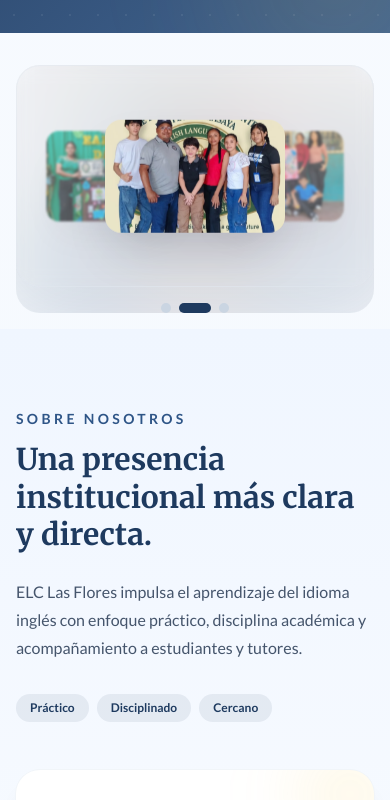
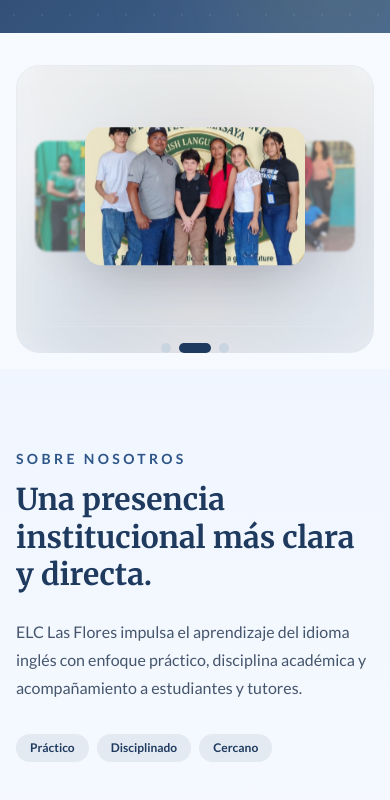
Before and after one commit to Kevin8775/ELC-Las-Flores, a Next.js app: page / in a window 390 px wide. Shown: the part 1040-1840 px from the top of the page. Built offline with nearby package versions, Linux system fonts and the light colour scheme; no server answers.

Commit message:
fix: increase coverflow card sizes — width 420→520px, height 420→500px, offset 45→35%

```diff
--- a/src/components/home/LandingCarousel.tsx
+++ b/src/components/home/LandingCarousel.tsx
@@ -105,7 +105,7 @@ export function LandingCarousel() {
 
         {/* Coverflow container */}
         <div className="relative overflow-hidden rounded-3xl border border-slate-200/50 bg-white/5 backdrop-blur-sm" style={{ perspective: "1200px" }}>
-          <div className="relative flex items-center justify-center" style={{ height: "clamp(220px, 40vw, 420px)" }}>
+          <div className="relative flex items-center justify-center" style={{ height: "clamp(260px, 45vw, 500px)" }}>
             {slides.map((slide, i) => {
               const offset = i - activeIndex;
               const absOffset = Math.abs(offset);
@@ -120,10 +120,10 @@ export function LandingCarousel() {
                   key={slide.src}
                   className="coverflow-card absolute left-1/2 top-1/2"
                   style={{
-                    width: "clamp(180px, 35vw, 420px)",
+                    width: "clamp(220px, 42vw, 520px)",
                     aspectRatio: "16/10",
                     transform: `
-                      translate(calc(-50% + ${offset * 45}%), -50%)
+                      translate(calc(-50% + ${offset * 35}%), -50%)
                       scale(${1 - absOffset * 0.2})
                       rotateY(${sign * 20}deg)
                     `,
@@ -145,7 +145,7 @@ export function LandingCarousel() {
                       isActive ? "shadow-slate-900/20" : "shadow-slate-900/10"
                     }`}
                     priority={i === 0}
-                    sizes="(max-width: 768px) 55vw, (max-width: 1200px) 35vw, 420px"
+                    sizes="(max-width: 768px) 55vw, (max-width: 1200px) 42vw, 520px"
                   />
                 </div>
               );
```
